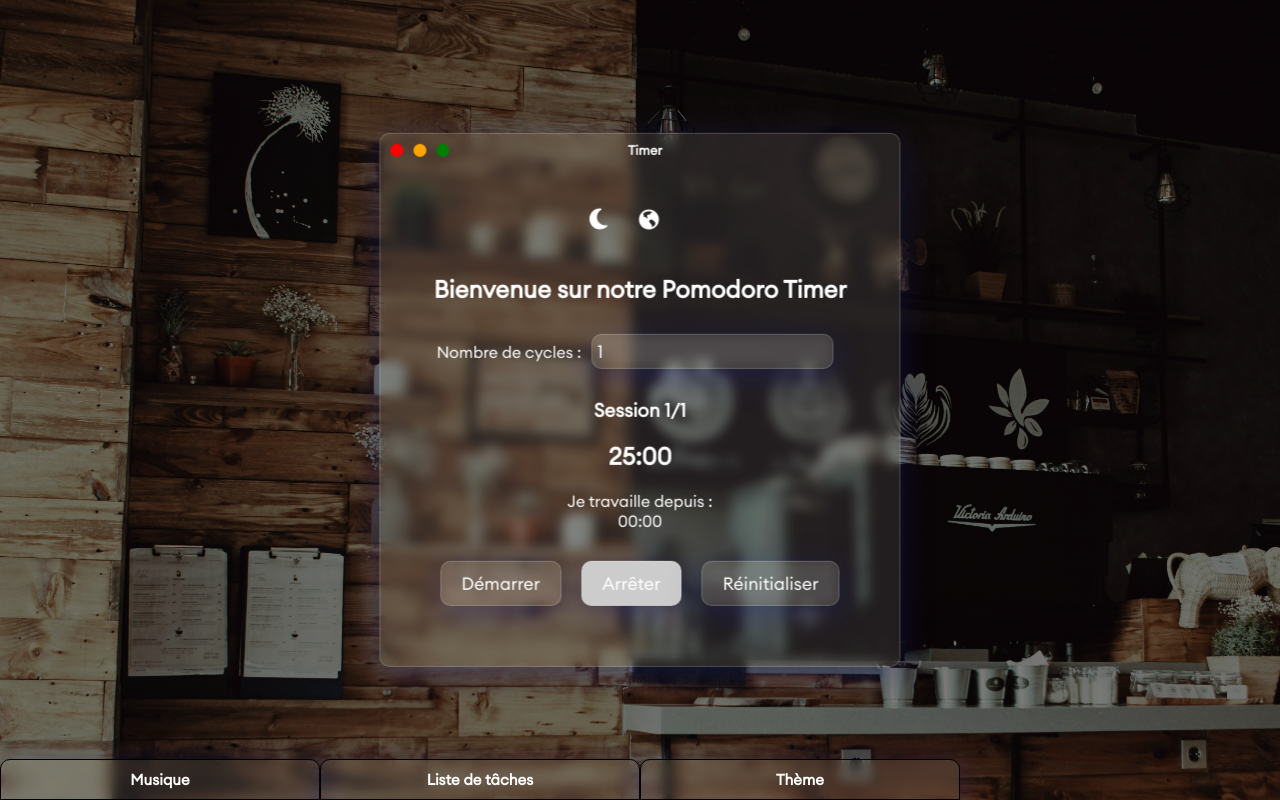
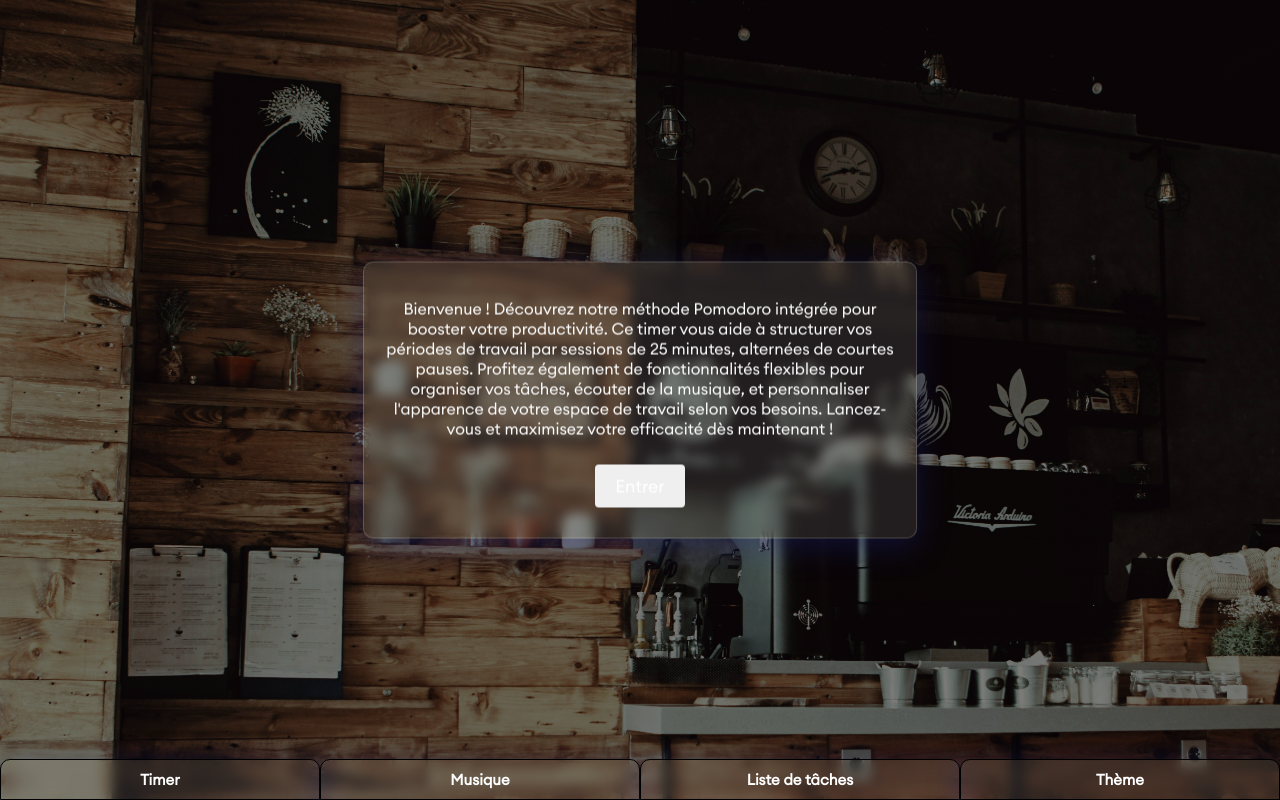
Before and after one commit to killiancolla/pomodoro, a React (Create React App) app in the folder client/: page / in a window 1280 px wide. Built offline with nearby package versions, Linux system fonts and the light colour scheme; no server answers.

Commit message:
loading & message

```diff
--- a/client/src/App.js
+++ b/client/src/App.js
@@ -2,10 +2,12 @@ import React, { useEffect, useState } from 'react';
 import Home from './pages/Home';
 import MusicPlayer from './pages/MusicPlayer';
 import ToDoList from './pages/Todolist';
+import Loading from './pages/Loading';
 import 'remixicon/fonts/remixicon.css'
 import './styles/main.css'
 import Themes from './pages/Themes';
 import Footer from './pages/Footer';
+import Message from './pages/Message';
 import Login from './pages/Login';
 import allThemes from './data';
 import { useUser } from './utils/UserContext';
@@ -16,9 +18,10 @@ const App = () => {
 
   const { user, updateUser, logoutUser } = useUser();
   const [backgroundImage, setBackgroundImage] = useState('/img/coffee.jpeg');
-  const [theme, setTheme] = useState(allThemes["cafe"])
+  const [theme, setTheme] = useState(allThemes["cafe"]);
+  const [loading, setLoading] = useState(true);
   const [footer, setFooter] = useState([
-    { "_id": 3, "name": "musicplayer" }, { "_id": 1, "name": "todolist" }, { "_id": 2, "name": "theme" }
+    { "_id": 0, "name": "timer" }, { "_id": 3, "name": "musicplayer" }, { "_id": 1, "name": "todolist" }, { "_id": 2, "name": "theme" }
   ])
   const [themeInit, setThemeInit] = useState(false);
 
@@ -28,6 +31,14 @@ const App = () => {
     backgroundSize: 'cover',
     height: '100vh'
   };
+
+  useEffect(() => {
+    const timer = setTimeout(() => {
+      setLoading(false);
+    }, 2000);
+
+    return () => clearTimeout(timer);
+  }, [setLoading]);
 
   useEffect(() => {
     if (user && user.favTheme && allThemes[user.favTheme] && !themeInit) {
@@ -64,7 +75,9 @@ const App = () => {
 
   return (
     <div style={appStyle}>
+      <Loading opacity={loading} />
       <ToastContainer />
+      <Message footerDelete={handleFooterRemove} />
       <Home
         show={footer.filter((val) => val._id === 0).length === 0}
         onViewChange={handleFooterChange}
--- a/client/src/pages/LanguageSelector.js
+++ b/client/src/pages/LanguageSelector.js
@@ -29,15 +29,9 @@ const LanguageSelector = ({ changeLanguage }) => {
                             style={{ cursor: 'pointer' }}
                         />
                         <img
-                            src="https://www.worldometers.info/img/flags/gm-flag.gif"
-                            alt="German"
-                            onClick={() => changeLanguage('de')}
-                            style={{ cursor: 'pointer' }}
-                        />
-                        <img
-                            src="https://www.worldometers.info/img/flags/sp-flag.gif"
-                            alt="Spain"
-                            onClick={() => changeLanguage('es')}
+                            src="https://www.worldometers.info/img/flags/it-flag.gif"
+                            alt="Italian"
+                            onClick={() => changeLanguage('it')}
                             style={{ cursor: 'pointer' }}
                         />
                         <img
--- /dev/null
+++ b/client/src/pages/Loading.js
@@ -0,0 +1,13 @@
+import React from "react";
+import '../styles/Loading.css';
+
+const Loading = (props) => {
+    return (
+        <div className="loading-container" style={{ opacity: props.opacity == true ? 1 : 0 }}>
+            <div class="loader"></div>
+            <p>Never the least.</p>
+        </div>
+    );
+}
+
+export default Loading;
--- /dev/null
+++ b/client/src/pages/Message.js
@@ -0,0 +1,24 @@
+import React, { useState } from "react";
+import { useSSR } from "react-i18next";
+import '../styles/Message.css';
+
+const Message = (props) => {
+
+    const [message, setMessage] = useState(true);
+
+    const handleClick = () => {
+        props.footerDelete({ _id: 0, name: "timer" });
+        setMessage(false);
+    }
+
+    return (
+        <div id="message" className={`glass-1 ${message == true ? 'visible' : 'hidden'}`}>
+            <p>
+                Bienvenue ! Découvrez notre méthode Pomodoro intégrée pour booster votre productivité. Ce timer vous aide à structurer vos périodes de travail par sessions de 25 minutes, alternées de courtes pauses. Profitez également de fonctionnalités flexibles pour organiser vos tâches, écouter de la musique, et personnaliser l'apparence de votre espace de travail selon vos besoins. Lancez-vous et maximisez votre efficacité dès maintenant !
+            </p>
+            <button onClick={handleClick}>Entrer</button>
+        </div >
+    )
+}
+
+export default Message;
--- /dev/null
+++ b/client/src/styles/Loading.css
@@ -0,0 +1,46 @@
+.loading-container {
+    position: absolute;
+    top: 0;
+    left: 0;
+    background-color: #414141;
+    width: 100vw;
+    height: 100vh;
+    display: flex;
+    flex-direction: column;
+    justify-content: center;
+    align-items: center;
+    z-index: 1000;
+    transition: opacity 1s ease-in-out;
+    pointer-events: none;
+}
+
+.loader {
+    --r1: 154%;
+    --r2: 68.5%;
+    width: 60px;
+    aspect-ratio: 1;
+    border-radius: 50%;
+    background:
+        radial-gradient(var(--r1) var(--r2) at top, #0000 79.5%, #ffb3ba 80%),
+        radial-gradient(var(--r1) var(--r2) at bottom, #ffb3ba 79.5%, #0000 80%),
+        radial-gradient(var(--r1) var(--r2) at top, #0000 79.5%, #ffb3ba 80%),
+        #baffc9;
+    background-size: 50.5% 220%;
+    background-position: -100% 0%, 0% 0%, 100% 0%;
+    background-repeat: no-repeat;
+    animation: l9 2s infinite linear;
+}
+
+@keyframes l9 {
+    33% {
+        background-position: 0% 33%, 100% 33%, 200% 33%
+    }
+
+    66% {
+        background-position: -100% 66%, 0% 66%, 100% 66%
+    }
+
+    100% {
+        background-position: 0% 100%, 100% 100%, 200% 100%
+    }
+}
--- /dev/null
+++ b/client/src/styles/Message.css
@@ -0,0 +1,20 @@
+#message {
+    position: absolute;
+    width: 40%;
+    left: 50%;
+    top: 50%;
+    transform: translate(-50%, -50%);
+    text-align: center;
+    padding: 20px;
+    line-height: 20px;
+    transition: opacity 1s ease-in-out;
+}
+
+.hidden {
+    pointer-events: none;
+    opacity: 0;
+}
+
+.visible {
+    opacity: 1;
+}
```
